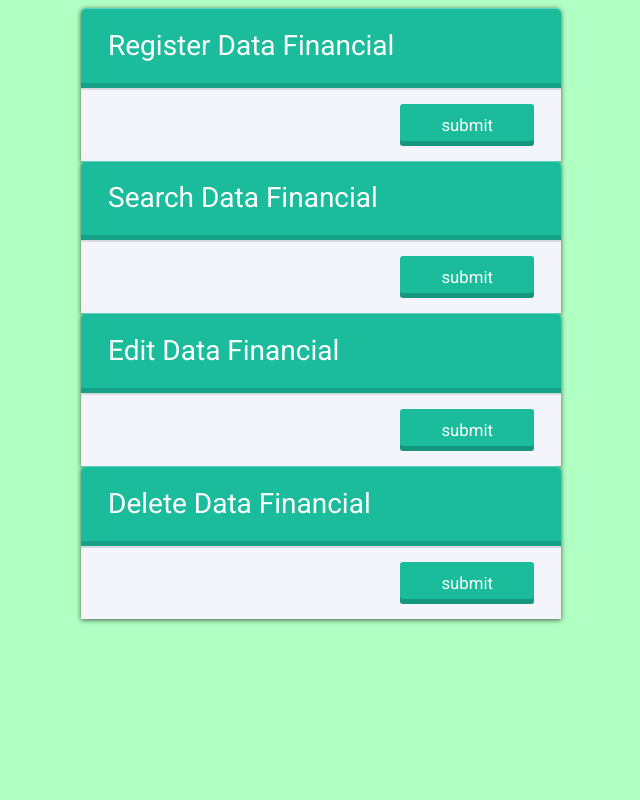
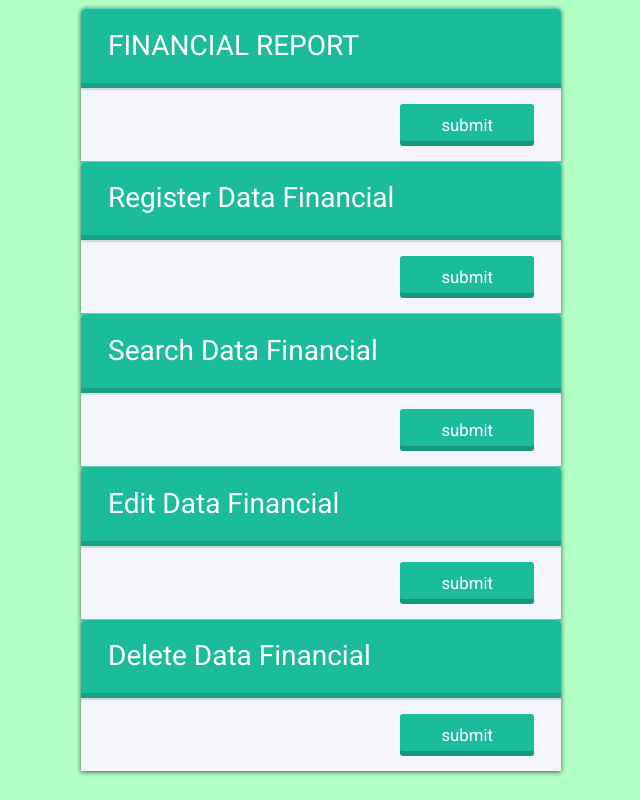
Before and after one commit to DavidPueblaMontero/AdvancedProgramming_2968, a PHP site: page /Financial/menufinancial.html in a window 1280 px wide. Shown: the whole page, without its empty margins (319-959 px from the left). Run offline with PHP 8.4, Linux system fonts and the light colour scheme.

Commit message:
Financial report added

```diff
--- a/Project URIS/Forms/Financial/menufinancial.html
+++ b/Project URIS/Forms/Financial/menufinancial.html
@@ -9,7 +9,12 @@
 
 
 
-
+<!-- Start Formoid form-->
+<link rel="stylesheet" href="menufinancial_files/formoid1/formoid-solid-green.css" type="text/css" />
+<script type="text/javascript" src="menufinancial_files/formoid1/jquery.min.js"></script>
+<form action="dataReportCompany.php" class="formoid-solid-green" style="background-color:#a5ff9e;font-size:14px;font-family:'Roboto',Arial,Helvetica,sans-serif;color:#34495E;max-width:480px;min-width:150px" method="post"><div class="title"><h2>FINANCIAL REPORT</h2></div>
+<div class="submit"><input type="submit" value="submit"/></div></form><p class="frmd"><a href="http://formoid.com/v29.php">form builder</a> Formoid.com 2.9</p><script type="text/javascript" src="menufinancial_files/formoid1/formoid-solid-green.js"></script>
+<!-- Stop Formoid form-->
 <!-- Start Formoid form-->
 <link rel="stylesheet" href="menufinancial_files/formoid1/formoid-solid-green.css" type="text/css" />
 <script type="text/javascript" src="menufinancial_files/formoid1/jquery.min.js"></script>
@@ -34,5 +39,6 @@
 <form action="deletefinancial.html" class="formoid-solid-green" style="background-color:#a5ff9e;font-size:14px;font-family:'Roboto',Arial,Helvetica,sans-serif;color:#34495E;max-width:480px;min-width:150px" method="post"><div class="title"><h2>Delete Data Financial</h2></div>
 <div class="submit"><input type="submit" value="submit"/></div></form><p class="frmd"><a href="http://formoid.com/v29.php">form builder</a> Formoid.com 2.9</p><script type="text/javascript" src="menufinancial_files/formoid1/formoid-solid-green.js"></script>
 <!-- Stop Formoid form-->
+
 </body>
 </html>
--- a/Project URIS/Forms/Financial/reportCompany.php
+++ b/Project URIS/Forms/Financial/reportCompany.php
@@ -77,7 +77,7 @@ $data = json_decode(file_get_contents($uri), true);
     echo "EXERCISE UTILITY.<br>";
     echo "For every dollar that the company invoiced in {$year} it obtained approximately {$exerciseUtility} cents of profit available to shareholders.<br><br>";
     echo "<BR><BR>";
-    echo "<center><a href='MenuCompany.html'>RETURN MENU</a></center>";
+    echo "<center><a href='menufinancial.html'>RETURN MENU</a></center>";
 ?>
 
 </html>
```
